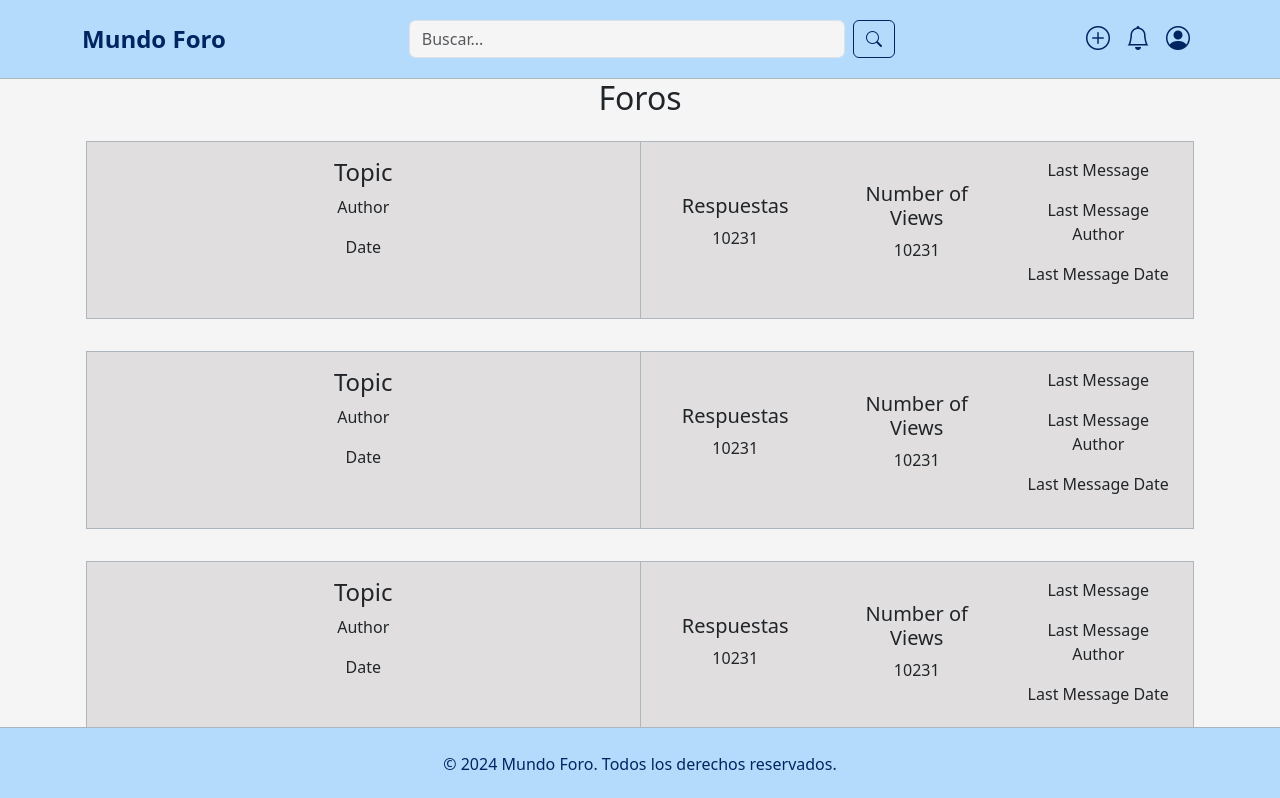
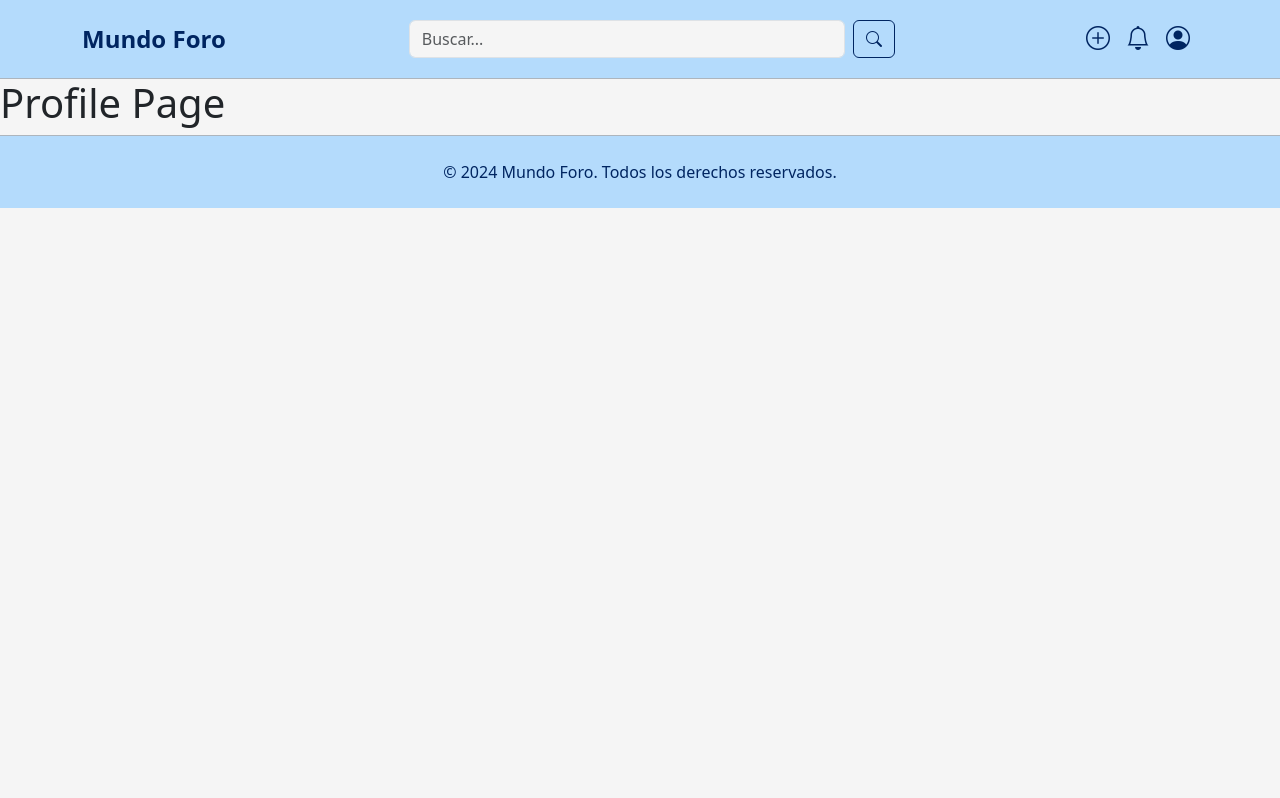
Before and after one commit to Croissanton/IU_Proyecto, a React (Create React App) app in the folder foro-mundo/: page /profile in a window 1280 px wide. Shown: the top 798 px of the page. Built offline with nearby package versions, Linux system fonts and the light colour scheme.

Commit message:
Added react router

```diff
--- a/foro-mundo/package.json
+++ b/foro-mundo/package.json
@@ -11,6 +11,7 @@
     "react": "^18.2.0",
     "react-bootstrap": "^2.10.2",
     "react-dom": "^18.2.0",
+    "react-router-dom": "^6.22.3",
     "react-scripts": "5.0.1",
     "sass": "^1.75.0",
     "web-vitals": "^2.1.4"
--- a/foro-mundo/src/Components/Header.js
+++ b/foro-mundo/src/Components/Header.js
@@ -80,7 +80,7 @@ const Header = () => {
                     className="bi bi-bell"
                   ></i>
                 </Nav.Link>
-                <Nav.Link href="#">
+                <Nav.Link href="/profile">
                   <i
                     style={{
                       fontSize: "1.5rem",
--- /dev/null
+++ b/foro-mundo/src/Pages/ProfilePage.js
@@ -0,0 +1,12 @@
+import React from "react";
+import MainLayout from "../layout/MainLayout.js";
+
+function ProfilePage() {
+  return (
+    <MainLayout>
+      <h1>Profile Page</h1>
+    </MainLayout>
+  );
+}
+
+export default ProfilePage;
--- a/foro-mundo/src/index.js
+++ b/foro-mundo/src/index.js
@@ -3,11 +3,27 @@ import ReactDOM from 'react-dom/client';
 import './index.css';
 import App from './App';
 import reportWebVitals from './reportWebVitals';
+import {
+  createBrowserRouter,
+  RouterProvider,
+} from "react-router-dom";
+import ProfilePage from './Pages/ProfilePage';
+
+const router = createBrowserRouter([
+  {
+    path: "/",
+    element: <App />,
+  },
+  {
+    path: "/profile",
+    element: <ProfilePage />,
+  },
+]);
 
 const root = ReactDOM.createRoot(document.getElementById('root'));
 root.render(
   <React.StrictMode>
-    <App />
+    <RouterProvider router={router}/>
   </React.StrictMode>
 );
 
--- /dev/null
+++ b/foro-mundo/src/layout/MainLayout.js
@@ -0,0 +1,15 @@
+import React from "react";
+import Header from "../Components/Header";
+import Footer from "../Components/Footer";
+
+function MainLayout({ children }) {
+  return (
+    <div>
+        <Header />
+        {children}
+        <Footer />
+    </div>
+  );
+}
+
+export default MainLayout;
```
Also changed, not shown: 1 other file (tests, documents, lock files or other folders).
